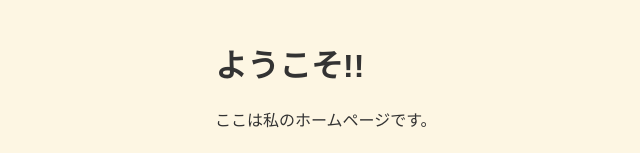
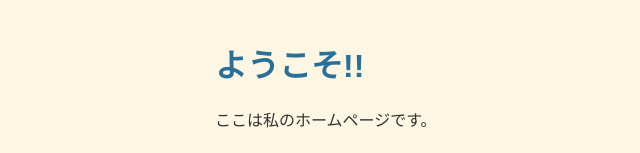
Before and after one commit to yoake281/yoake281.github.io, a plain HTML site: page index.html in a window 1280 px wide. Shown: the top 153 px of the page, without its empty margins (125-765 px from the left). Drawn offline with Linux system fonts and the light colour scheme.

Commit message:
Fix color code in h1 style

```diff
--- a/index.html
+++ b/index.html
@@ -14,7 +14,7 @@
       padding:0 16px;
     }
     h1 {
-      color: #2a6f977;
+      color: #2a6f97;
     }
   </style>
 </head>
```
